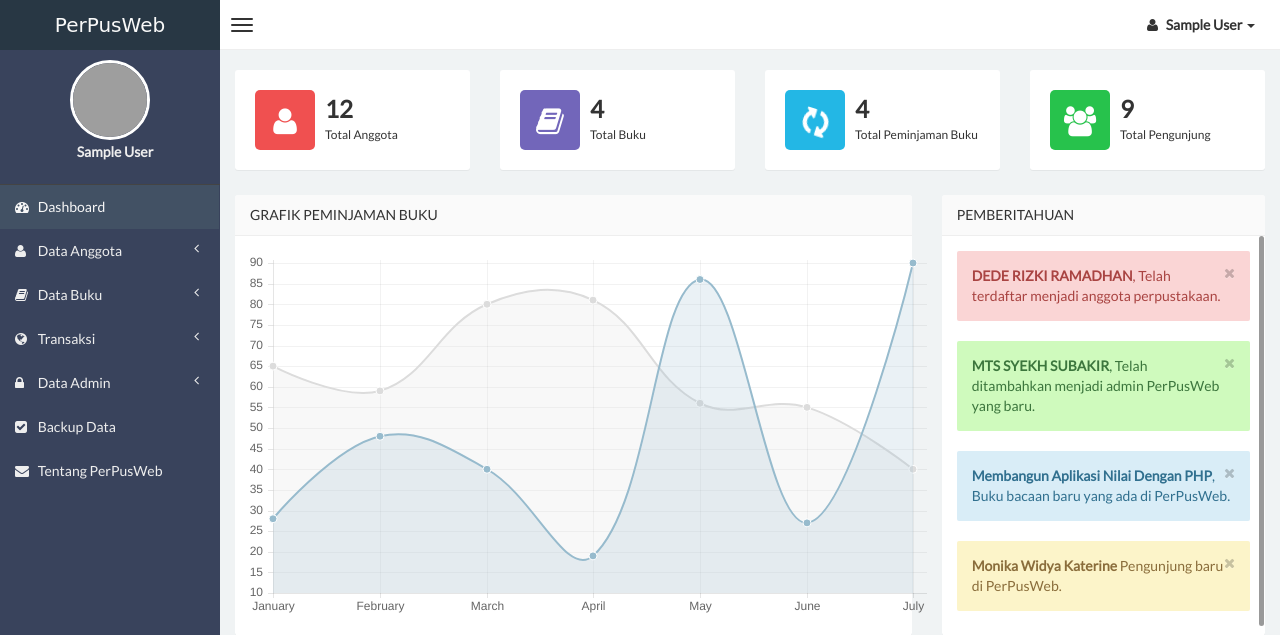
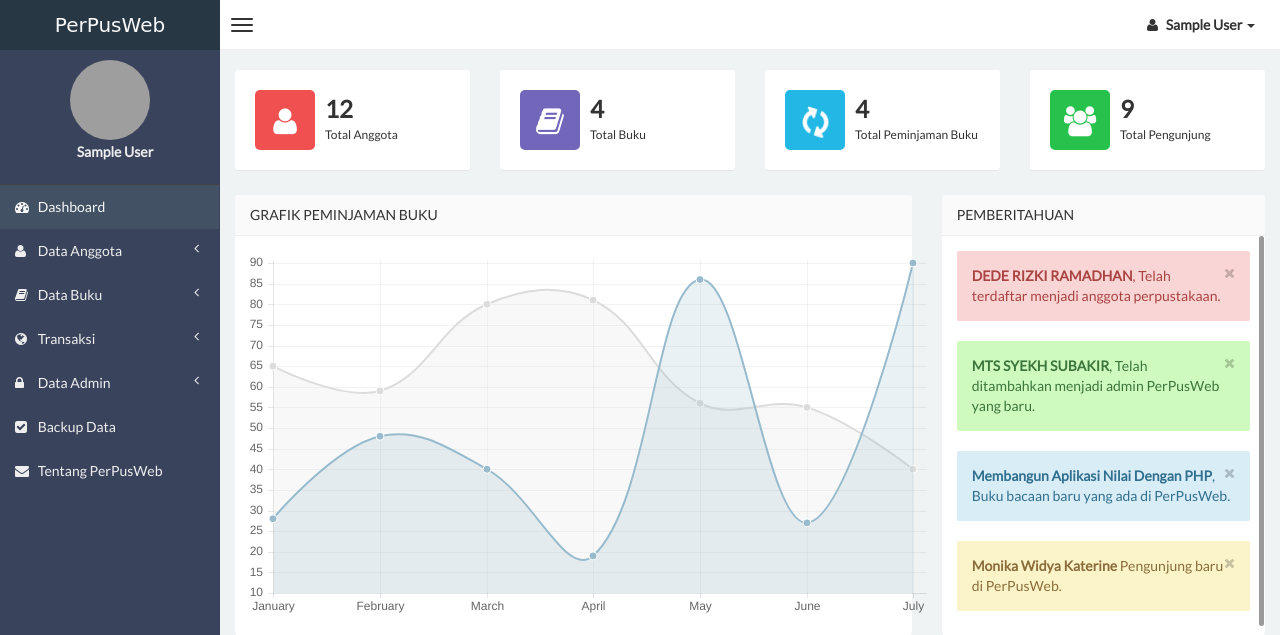
Before and after one commit to Unixevans/perpusweb, a PHP site: page /admin/index.php in a window 1280 px wide. Shown: the top 635 px of the page. Run offline with PHP 8.4, Linux system fonts and the light colour scheme; the visitor is signed in with stand-in values (Sample User, id 1); data comes from the database, SQL or seed files in the repository; some libraries are stand-ins or nearby versions; grey boxes are pictures that could not be loaded.

Commit message:
Update index.php

```diff
--- a/admin/index.php
+++ b/admin/index.php
@@ -122,7 +122,7 @@ $_SESSION['start_time'] = time();
                             <!-- Sidebar user panel -->
                             <div class="user-panel">
                                 <div>
-                                    <center><img src="<?php echo $_SESSION['gambar']; ?>" height="80" width="80" class="img-circle" alt="User Image" style="border: 3px solid white;" /></center>
+                                    <center><img src="<?php echo $_SESSION['gambar']; ?>" height="80" width="80" class="img-circle" alt="User Image" /></center>
                                 </div>
                                 <div class="info">
                                     <center><p><?php echo $_SESSION['fullname']; ?></p></center>
```
